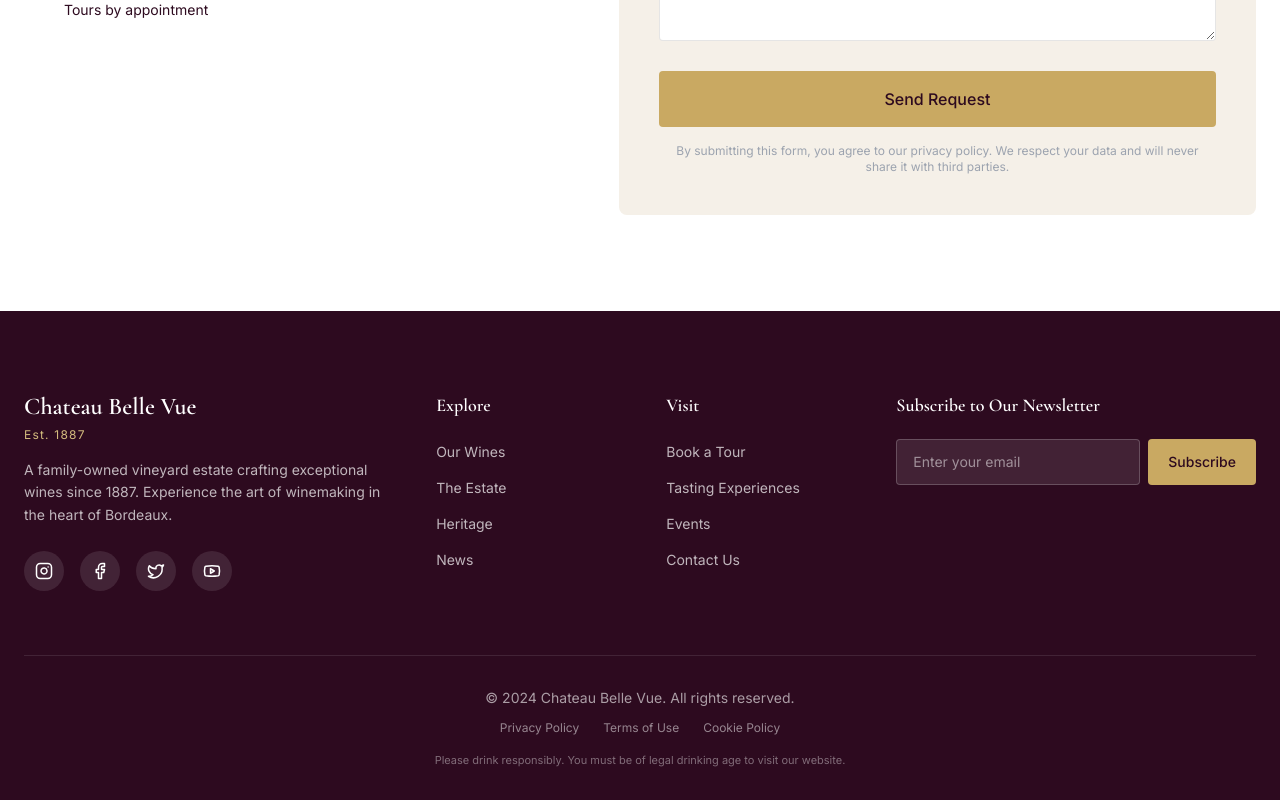
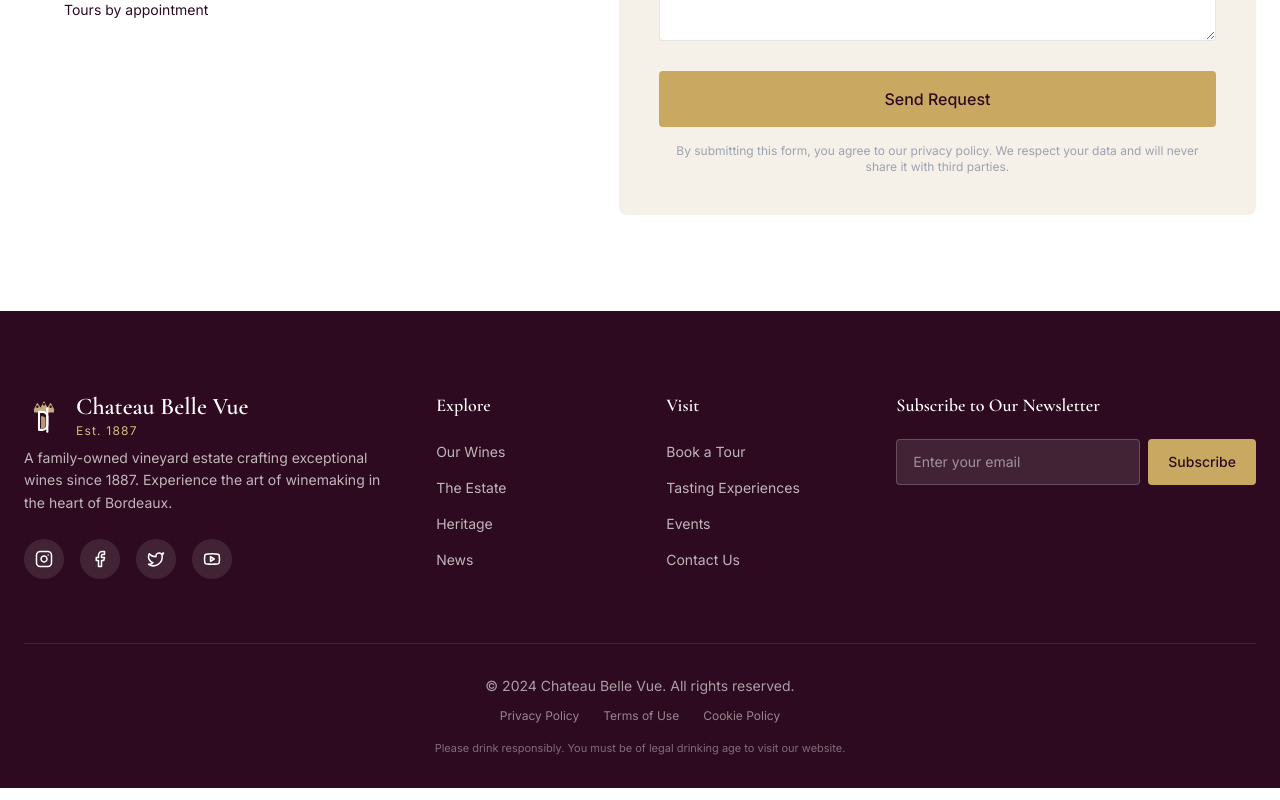
Before and after one commit to 1Daniel5/Chateau-Belle-Vue, a React (Vite) app: page / in a window 1280 px wide. Shown: the part 5692-6492 px from the top of the page. Built offline with nearby package versions, Linux system fonts and the light colour scheme.

Commit message:
Add CrownLogo component and include it in footer

```diff
--- a/src/App.jsx
+++ b/src/App.jsx
@@ -5,6 +5,7 @@ import {
   Phone, Mail, Clock as ClockIcon, MapPin as MapPinIcon
 } from 'lucide-react';
 import { motion, AnimatePresence } from 'framer-motion';
+import CrownLogo from './components/CrownLogo';
 import { Swiper, SwiperSlide } from 'swiper/react';
 import { Pagination, Autoplay, EffectFade } from 'swiper/modules';
 import 'swiper/css';
@@ -1052,9 +1053,14 @@ function App() {
         <div className="max-w-[1280px] mx-auto px-6">
           <div className="grid grid-cols-1 sm:grid-cols-2 lg:grid-cols-[2fr_1fr_1fr_1.5fr] gap-12 mb-16">
             {/* Brand Column */}
-            <div>
-              <h3 className="font-serif text-2xl font-semibold mb-1">Chateau Belle Vue</h3>
-              <p className="text-xs text-[#d4bc7e] tracking-[0.1em] mb-4">Est. 1887</p>
+            <div className="flex flex-col items-start">
+              <div className="flex items-center gap-3 mb-2">
+                <CrownLogo size={40} className="rounded" />
+                <div>
+                  <h3 className="font-serif text-2xl font-semibold mb-0">Chateau Belle Vue</h3>
+                  <p className="text-xs text-[#d4bc7e] tracking-[0.1em]">Est. 1887</p>
+                </div>
+              </div>
               <p className="text-sm text-white/70 leading-relaxed mb-6">
                 A family-owned vineyard estate crafting exceptional wines since 1887.
                 Experience the art of winemaking in the heart of Bordeaux.
--- /dev/null
+++ b/src/components/CrownLogo.jsx
@@ -0,0 +1,53 @@
+import React from 'react';
+
+export default function CrownLogo({ className = "", size = 32 }) {
+  return (
+    <svg
+      width={size}
+      height={size}
+      viewBox="0 0 48 48"
+      fill="none"
+      xmlns="http://www.w3.org/2000/svg"
+      className={className}
+    >
+      {/* CROWN (top part) */}
+      {/* The crown shape - 3 triangular points */}
+      <path
+        d="M12 18L16 10L20 16L24 8L28 16L32 10L36 18H12Z"
+        fill="#c8a97e"
+        stroke="#c8a97e"
+        strokeWidth="1"
+        strokeLinejoin="round"
+      />
+      {/* Bottom band of the crown */}
+      <rect x="12" y="18" width="24" height="3" rx="1" fill="#c8a97e" />
+      {/* Small decorative dots (jewels) on the crown */}
+      <circle cx="16" cy="14" r="1.5" fill="#1a1a1a" />
+      <circle cx="24" cy="11" r="1.5" fill="#1a1a1a" />
+      <circle cx="32" cy="14" r="1.5" fill="#1a1a1a" />
+
+      {/* LETTER "d" (bottom part) */}
+      {/* The curved bowl of the lowercase d */}
+      <path
+        d="M28 26C28 24.5 27.5 23.2 26.6 22.2C25.5 21 23.8 20.2 22 20.2H18V41.8H22C23.8 41.8 25.5 41 26.6 39.8C27.5 38.8 28 37.5 28 36V26Z"
+        fill="none"
+        stroke="#ffffff"
+        strokeWidth="2.5"
+        strokeLinejoin="round"
+      />
+      {/* The vertical stem of the d */}
+      <path
+        d="M28 16V44"
+        stroke="#ffffff"
+        strokeWidth="2.5"
+        strokeLinecap="round"
+      />
+      {/* Inner fill of the d (tan accent color) */}
+      <path
+        d="M22 25.5C23.2 25.5 24.2 26 24.9 26.8C25.5 27.5 25.8 28.4 25.8 29.5V36.5C25.8 37.6 25.5 38.5 24.9 39.2C24.2 40 23.2 40.5 22 40.5H20.5V25.5H22Z"
+        fill="#c8a97e"
+        opacity="0.9"
+      />
+    </svg>
+  );
+}
```
